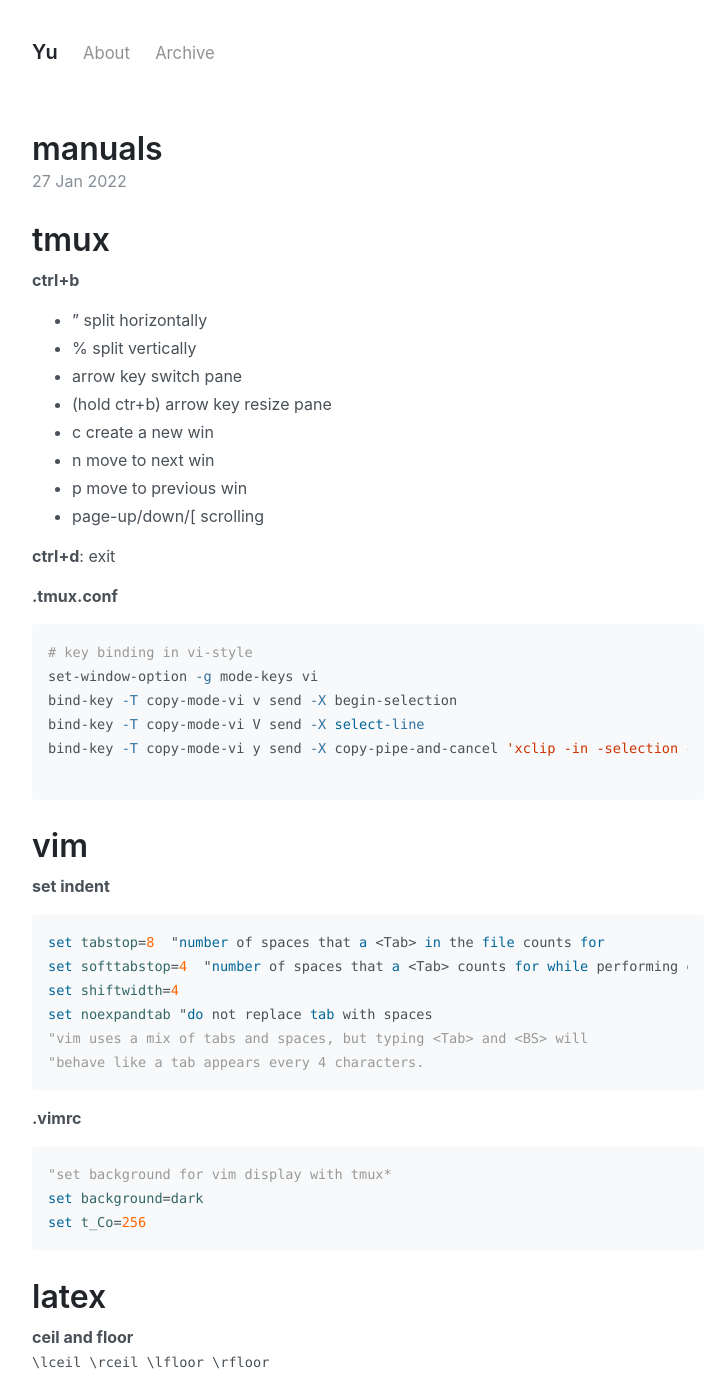
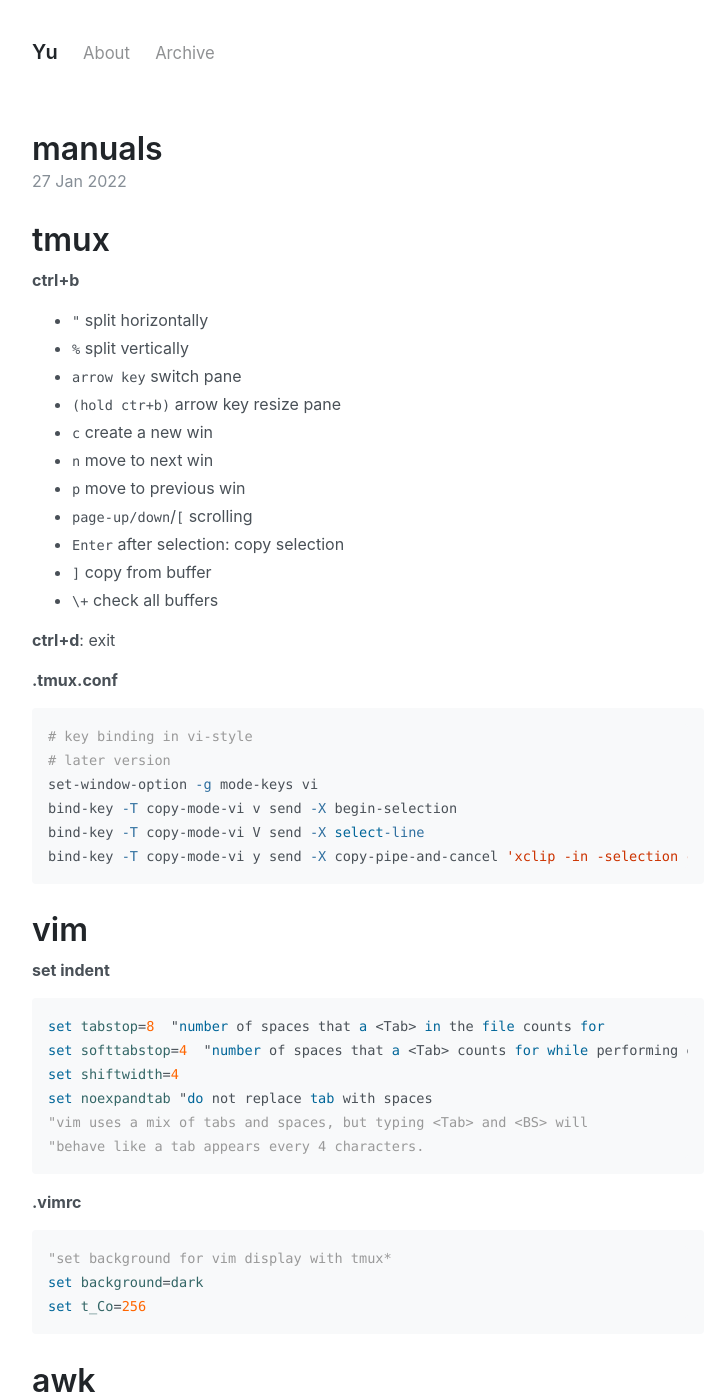
Before and after one commit to yuuu14/blog, a Jekyll site: the page built from _posts/2022-01-27-manuals.md, in a window 1280 px wide and 1400 px high. Shown: the whole window, without its empty margins (272-991 px from the left). Built offline with Jekyll 4.4.1, drawn with Linux system fonts in a browser that asks for light colours; some of the changed text lies outside the part shown.

Commit message:
Update 2022-01-27-manuals.md

````diff
--- a/_posts/2022-01-27-manuals.md
+++ b/_posts/2022-01-27-manuals.md
@@ -7,27 +7,29 @@
 # tmux
 
 **ctrl+b**
-- "  split horizontally
-- %  split vertically
-- arrow key  switch pane
-- (hold ctr+b) arrow key  resize pane
-- c  create a new win
-- n  move to next win
-- p  move to previous win
-- page-up/down/[  scrolling
+- `"`  split horizontally
+- `%`  split vertically
+- `arrow key`  switch pane
+- `(hold ctr+b)` arrow key  resize pane
+- `c`  create a new win
+- `n`  move to next win
+- `p`  move to previous win
+- `page-up/down`/`[`  scrolling
+- `Enter` after selection: copy selection
+- `]`  copy from buffer
+- `\+`  check all buffers
 
 **ctrl+d**:  exit
 
 **.tmux.conf**
 ```bash
 # key binding in vi-style
+# later version
 set-window-option -g mode-keys vi
 bind-key -T copy-mode-vi v send -X begin-selection
 bind-key -T copy-mode-vi V send -X select-line
 bind-key -T copy-mode-vi y send -X copy-pipe-and-cancel 'xclip -in -selection clipboard'
-
 ```
-
 
 
 # vim
@@ -46,6 +48,16 @@
 set background=dark
 set t_Co=256
 ```
+
+
+# awk
+
+
+# bash
+## shortcut
+ref: [Useful bash / zsh shortcuts](https://github.com/fliptheweb/bash-shortcuts-cheat-sheet/)
+
+## scripts
 
 # latex
 **ceil and floor**
````
